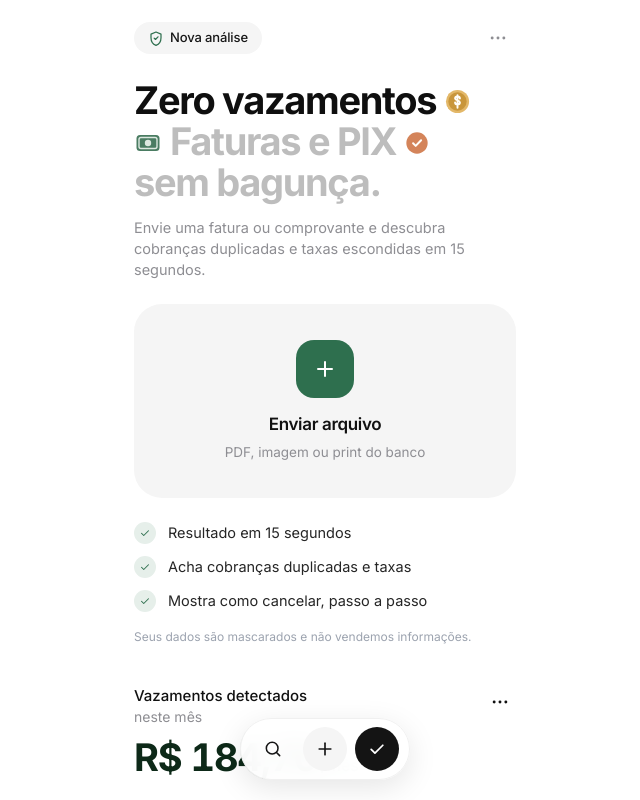
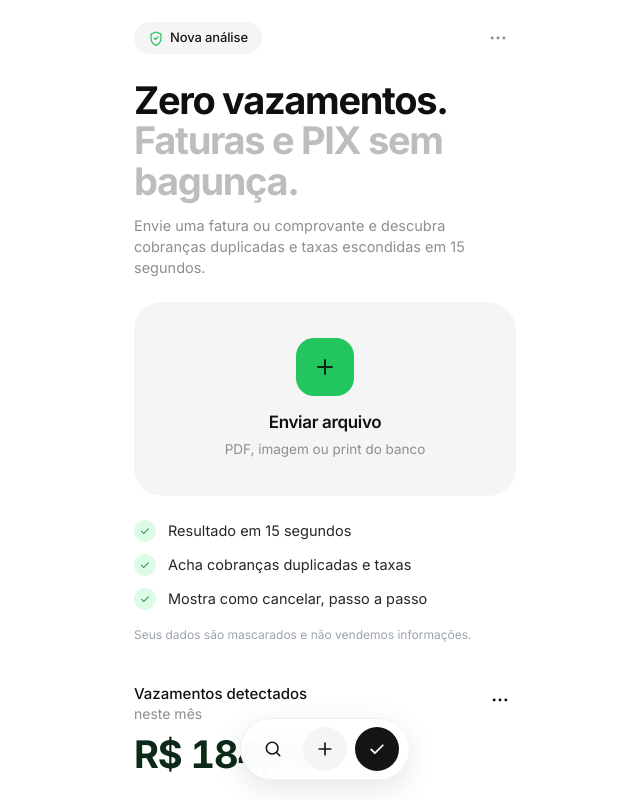
Before and after one commit to uset01/Taxly, a Next.js app: page / in a window 1280 px wide. Shown: the top 800 px of the page, without its empty margins (315-955 px from the left). Built offline with nearby package versions, Linux system fonts and the light colour scheme.

Commit message:
revert(hero): restaurar titulo limpo sem emojis exatamente como na imagem

```diff
--- a/src/components/HomeScreen.tsx
+++ b/src/components/HomeScreen.tsx
@@ -508,7 +508,7 @@ export function HomeScreen() {
         {/* Top Row: Pill "Nova análise" + Menu "..." */}
         <header className="px-6 pt-5 pb-2 flex items-center justify-between">
           <div className="inline-flex items-center gap-1.5 rounded-full bg-[#F5F5F5] px-3.5 py-1.5 select-none">
-            <ShieldCheckIcon className="w-[16px] h-[16px] text-[#2E6F4E]" />
+            <ShieldCheckIcon className="w-[16px] h-[16px] text-[#22C55E]" />
             <span className="text-[13px] font-medium text-[#171717] tracking-[-0.01em]">
               Nova análise
             </span>
@@ -630,81 +630,11 @@ export function HomeScreen() {
             <section aria-label="Boas-vindas e envio de fatura ou comprovante">
               {/* Hero Title & Subtitle */}
               <div>
-                <h1 className="text-[36px] sm:text-[38px] leading-[1.08] tracking-[-0.035em] font-bold">
-                  <span className="block text-[#0F0F0F]">
-                    Zero vazamentos
-                    <span
-                      aria-hidden="true"
-                      title="Dinheiro economizado"
-                      className="inline-flex items-center justify-center align-middle -translate-y-[2px] ml-2"
-                    >
-                      {/* Moeda fosca com Cifrão ($) - sem neon */}
-                      <svg viewBox="0 0 28 28" className="w-[27px] h-[27px]">
-                        <circle cx="14" cy="14" r="12" fill="#E3B869" />
-                        <circle cx="14" cy="14" r="9.5" fill="#C9963B" />
-                        <path
-                          d="M14 7.5v13M16.5 10.8c0-1.2-1.1-2-2.5-2s-2.5.8-2.5 2c0 2.3 5 1.7 5 4.2 0 1.3-1.1 2.1-2.5 2.1s-2.5-.8-2.5-2.1"
-                          fill="none"
-                          stroke="#FFFDF9"
-                          strokeWidth="2"
-                          strokeLinecap="round"
-                          strokeLinejoin="round"
-                        />
-                      </svg>
-                    </span>
+                <h1 className="text-[36px] sm:text-[38px] leading-[1.06] tracking-[-0.035em] font-bold">
+                  <span className="block text-[#0F0F0F]">Zero vazamentos.</span>
+                  <span className="block text-[#BDBDBD]">
+                    Faturas e PIX sem bagunça.
                   </span>
-
-                  <span className="block text-[#BDBDBD]">
-                    <span
-                      aria-hidden="true"
-                      title="Cédula e pagamentos"
-                      className="inline-flex items-center justify-center align-middle -translate-y-[2px] mr-2"
-                    >
-                      {/* Cédula de dinheiro em verde-sálvia fosco - sem neon */}
-                      <svg viewBox="0 0 28 28" className="w-[28px] h-[28px]">
-                        <rect
-                          x="2.5"
-                          y="6"
-                          width="23"
-                          height="16"
-                          rx="3.5"
-                          fill="#4A7C62"
-                        />
-                        <rect
-                          x="5"
-                          y="8.5"
-                          width="18"
-                          height="11"
-                          rx="2"
-                          fill="none"
-                          stroke="#DCE8E0"
-                          strokeWidth="1.4"
-                        />
-                        <circle cx="14" cy="14" r="3.2" fill="#DCE8E0" />
-                      </svg>
-                    </span>
-                    Faturas e PIX
-                    <span
-                      aria-hidden="true"
-                      title="Fatura verificada"
-                      className="inline-flex items-center justify-center align-middle -translate-y-[2px] ml-2"
-                    >
-                      {/* Selo circular terracota/âmbar fosco de recibo/economia - sem neon */}
-                      <svg viewBox="0 0 28 28" className="w-[26px] h-[26px]">
-                        <circle cx="14" cy="14" r="11.5" fill="#D4845A" />
-                        <path
-                          d="M9.8 14.3l2.8 2.8 5.8-6"
-                          fill="none"
-                          stroke="#FFFDF9"
-                          strokeWidth="2.2"
-                          strokeLinecap="round"
-                          strokeLinejoin="round"
-                        />
-                      </svg>
-                    </span>
-                  </span>
-
-                  <span className="block text-[#BDBDBD]">sem bagunça.</span>
                 </h1>
                 <p className="mt-3.5 text-[14.5px] leading-[1.45] text-[#8E8E93] font-normal">
                   Envie uma fatura ou comprovante e descubra cobranças
@@ -712,21 +642,21 @@ export function HomeScreen() {
                 </p>
               </div>
 
-              {/* Card de Upload cinza claro com botão verde fosco + */}
+              {/* Card de Upload cinza claro com botão verde + */}
               {isCardScanning ? (
                 <div
                   role="status"
                   aria-live="polite"
                   className="mt-6 w-full rounded-[28px] bg-[#F5F5F5] py-11 px-6 flex flex-col items-center justify-center text-center"
                 >
-                  <div className="w-[58px] h-[58px] rounded-[18px] bg-[#2E6F4E] text-white flex items-center justify-center mb-3.5 animate-pulse">
+                  <div className="w-[58px] h-[58px] rounded-[18px] bg-[#22C55E] text-[#0A2914] flex items-center justify-center mb-3.5 animate-pulse">
                     <DocumentScannerIcon className="w-6 h-6" />
                   </div>
                   <p className="text-[15px] font-semibold text-[#111111]">
                     Varrendo documento e mascarando dados sensíveis...
                   </p>
                   <div className="mt-3.5 w-44 h-1.5 rounded-full bg-[#E5E5E5] overflow-hidden">
-                    <div className="h-full w-2/3 rounded-full bg-[#2E6F4E] animate-pulse" />
+                    <div className="h-full w-2/3 rounded-full bg-[#22C55E] animate-pulse" />
                   </div>
                 </div>
               ) : (
@@ -738,11 +668,11 @@ export function HomeScreen() {
                   onDrop={handleDrop}
                   className={`mt-6 w-full rounded-[28px] py-9 px-6 flex flex-col items-center justify-center text-center transition-colors cursor-pointer select-none ${
                     isDragging
-                      ? "bg-[#EBEBEB] ring-2 ring-[#2E6F4E]"
+                      ? "bg-[#EBEBEB] ring-2 ring-[#22C55E]"
                       : "bg-[#F5F5F5] hover:bg-[#EFEFEF] active:bg-[#E8E8E8]"
                   }`}
                 >
-                  <div className="w-[58px] h-[58px] rounded-[18px] bg-[#2E6F4E] text-white flex items-center justify-center mb-3.5">
+                  <div className="w-[58px] h-[58px] rounded-[18px] bg-[#22C55E] text-[#0A2914] flex items-center justify-center mb-3.5">
                     <PlusIcon className="w-6 h-6" />
                   </div>
                   <span className="text-[17px] font-semibold tracking-[-0.02em] text-[#111111]">
@@ -763,7 +693,7 @@ export function HomeScreen() {
                   <li key={benefit} className="flex items-center gap-3">
                     <span
                       aria-hidden="true"
-                      className="w-[22px] h-[22px] rounded-full bg-[#E6EFEA] text-[#2E6F4E] flex items-center justify-center shrink-0"
+                      className="w-[22px] h-[22px] rounded-full bg-[#DCFCE7] text-[#15803D] flex items-center justify-center shrink-0"
                     >
                       <CheckIcon className="w-3 h-3" />
                     </span>
@@ -919,7 +849,7 @@ export function HomeScreen() {
                                 <span className="text-[12px] text-[#8E8E93] shrink-0">
                                   {item.date}
                                 </span>
-                                <span className="px-2 py-0.5 rounded-md bg-[#E6EFEA] text-[11px] font-medium text-[#2E6F4E] shrink-0">
+                                <span className="px-2 py-0.5 rounded-md bg-[#DCFCE7] text-[11px] font-medium text-[#15803D] shrink-0">
                                   {item.tag}
                                 </span>
                               </div>
@@ -938,7 +868,7 @@ export function HomeScreen() {
                               className="w-[34px] h-[34px] rounded-xl bg-white hover:bg-[#EAEAEA] active:bg-[#E0E0E0] text-[#111111] flex items-center justify-center transition-colors cursor-pointer"
                             >
                               {isDownloaded ? (
-                                <CheckIcon className="w-4 h-4 text-[#2E6F4E]" />
+                                <CheckIcon className="w-4 h-4 text-[#15803D]" />
                               ) : (
                                 <ShareDownloadIcon className="w-4 h-4" />
                               )}
```
